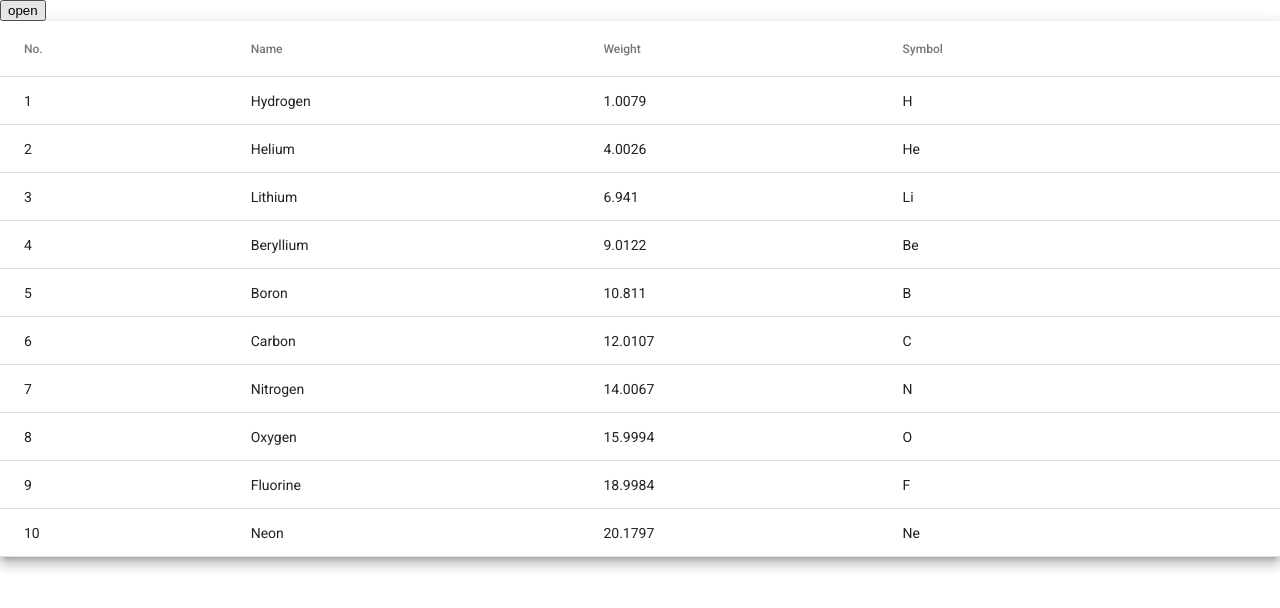
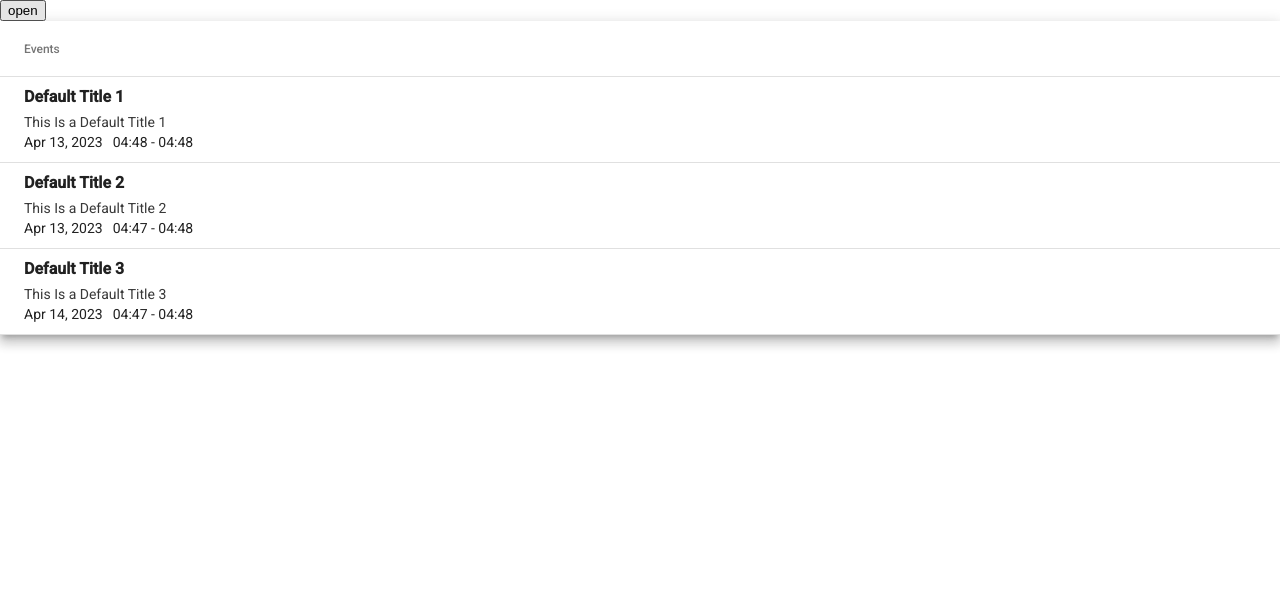
Before and after one commit to InterviewTask/calender, an Angular app: page / in a window 1280 px wide. Shown: the top 608 px of the page. Built offline with nearby package versions, Linux system fonts and the light colour scheme.

Commit message:
fix: appointment to table

```diff
--- a/src/app/pages/calender/components/appointments-table/appointments-table.component.html
+++ b/src/app/pages/calender/components/appointments-table/appointments-table.component.html
@@ -13,8 +13,24 @@
     <th mat-header-cell *matHeaderCellDef>
       {{ column.header }}
     </th>
-    <td mat-cell *matCellDef="let row">
-      {{ column.cell(row) }}
+    <td mat-cell *matCellDef="let row" class="info">
+      <ng-container >
+        <div class="title">
+          {{row.title}}
+        </div>
+        <div class="description">
+          {{row.description}}
+        </div>
+        <div class="date-time">
+          <div class="date">
+          {{row.date|date}}
+          </div>
+          <div class="time">
+          {{row.startTime}} - {{row.endTime}}
+          </div>
+        </div>
+
+      </ng-container>
     </td>
   </ng-container>
 
--- a/src/app/pages/calender/components/appointments-table/appointments-table.component.scss
+++ b/src/app/pages/calender/components/appointments-table/appointments-table.component.scss
@@ -27,3 +27,27 @@
 .cdk-drag-placeholder {
   background: #ccc;
 }
+
+.info{
+  padding-top: 10px;
+  padding-bottom: 10px;
+  // background-color: rgb(115, 124, 173);
+  .title{
+    font-size: 16px;
+    font-weight: bold;
+    margin-bottom: 5px;
+  }
+  .description{
+    color: #383838;
+    font-size: 14px;
+  }
+  .date-time{
+    display: flex;
+    .date{
+      margin-right: 5px;
+    }
+    .time{
+      margin-left: 5px;
+    }
+  }
+}
--- a/src/app/pages/calender/components/appointments-table/appointments-table.component.ts
+++ b/src/app/pages/calender/components/appointments-table/appointments-table.component.ts
@@ -3,28 +3,9 @@ import { Component, OnInit, ViewChild } from '@angular/core';
 import { MatDialog, MatDialogConfig } from '@angular/material/dialog';
 import { MatTable } from '@angular/material/table';
 import { AppointmentComponent } from '../appointment/appointment.component';
-import { DialogConfig } from '@angular/cdk/dialog';
+import { AppointmentsService } from '../../services/appointments.service';
+import { Appointment } from '../../models';
 
-
-export interface PeriodicElement {
-  name: string;
-  position: number;
-  weight: number;
-  symbol: string;
-}
-
-const ELEMENT_DATA: PeriodicElement[] = [
-  {position: 1, name: 'Hydrogen', weight: 1.0079, symbol: 'H'},
-  {position: 2, name: 'Helium', weight: 4.0026, symbol: 'He'},
-  {position: 3, name: 'Lithium', weight: 6.941, symbol: 'Li'},
-  {position: 4, name: 'Beryllium', weight: 9.0122, symbol: 'Be'},
-  {position: 5, name: 'Boron', weight: 10.811, symbol: 'B'},
-  {position: 6, name: 'Carbon', weight: 12.0107, symbol: 'C'},
-  {position: 7, name: 'Nitrogen', weight: 14.0067, symbol: 'N'},
-  {position: 8, name: 'Oxygen', weight: 15.9994, symbol: 'O'},
-  {position: 9, name: 'Fluorine', weight: 18.9984, symbol: 'F'},
-  {position: 10, name: 'Neon', weight: 20.1797, symbol: 'Ne'},
-];
 
 @Component({
   selector: 'app-appointments-table',
@@ -35,37 +16,35 @@ export class AppointmentsTableComponent implements OnInit {
 
   columns = [
     {
-      columnDef: 'position',
-      header: 'No.',
-      cell: (element: PeriodicElement) => `${element.position}`,
+      columnDef: 'title',
+      header: 'Events',
+      cell: (element: Appointment) => `${element}`,
     },
-    {
-      columnDef: 'name',
-      header: 'Name',
-      cell: (element: PeriodicElement) => `${element.name}`,
-    },
-    {
-      columnDef: 'weight',
-      header: 'Weight',
-      cell: (element: PeriodicElement) => `${element.weight}`,
-    },
-    {
-      columnDef: 'symbol',
-      header: 'Symbol',
-      cell: (element: PeriodicElement) => `${element.symbol}`,
-    },
+
   ];
-  dataSource = ELEMENT_DATA;
+  dataSource:Appointment[]=[];
   displayedColumns = this.columns.map(c => c.columnDef);
-  @ViewChild(MatTable)table!: MatTable<PeriodicElement>;
+  @ViewChild(MatTable)table!: MatTable<Appointment>;
   constructor(
-    private dialog: MatDialog
+    private dialog: MatDialog,
+    private appointmentsService:AppointmentsService
     ) { }
 
   ngOnInit(): void {
+    this.getDate();
   }
 
-  drag(event: CdkDragDrop<PeriodicElement>){
+  getDate(){
+    this.dataSource=this.appointmentsService.appointmentsList
+    if(this.table){
+      this.table.renderRows();
+    }
+    console.log(this.dataSource);
+
+
+  }
+
+  drag(event: CdkDragDrop<Appointment>){
     moveItemInArray(this.dataSource,event.previousIndex,event.currentIndex)
     this.table.renderRows();
   }
@@ -78,7 +57,9 @@ export class AppointmentsTableComponent implements OnInit {
     const dialogRef = this.dialog.open(AppointmentComponent,config);
 
     dialogRef.afterClosed().subscribe(result => {
-      console.log(result);
+      this.appointmentsService.addAppointment(result)
+      this.getDate();
+
     });
   }
 
--- a/src/app/pages/calender/models/appointment.model.ts
+++ b/src/app/pages/calender/models/appointment.model.ts
@@ -1,8 +1,8 @@
 export interface Appointment {
-  id?: number;
+  id?: number |null;
   title: string;
   description?: string;
-  date: Date;
+  date: string;
   startTime: string;
   endTime: string;
 }
--- a/src/app/pages/calender/services/appointments.service.ts
+++ b/src/app/pages/calender/services/appointments.service.ts
@@ -3,7 +3,33 @@ import { Appointment } from '../models';
 
 @Injectable()
 export class AppointmentsService {
-  appointmentsList: Appointment[] = []
+  appointmentsList: Appointment[] = [
+      {
+          "id": null,
+          "title": "Default Title 1 ",
+          "description": "This Is a Default Title 1 ",
+          "date": "2023-04-13T20:30:00.000Z",
+          "startTime": "04:48",
+          "endTime": "04:48"
+      },
+      {
+          "id": null,
+          "title": "Default Title 2 ",
+          "description": "This Is a Default Title 2 ",
+          "date": "2023-04-13T20:30:00.000Z",
+          "startTime": "04:47",
+          "endTime": "04:48"
+      },
+      {
+          "id": null,
+          "title": "Default Title 3 ",
+          "description": "This Is a Default Title 3 ",
+          "date": "2023-04-14T20:30:00.000Z",
+          "startTime": "04:47",
+          "endTime": "04:48"
+      }
+
+  ]
   constructor() { }
 
   addAppointment(item: Appointment) {
```
